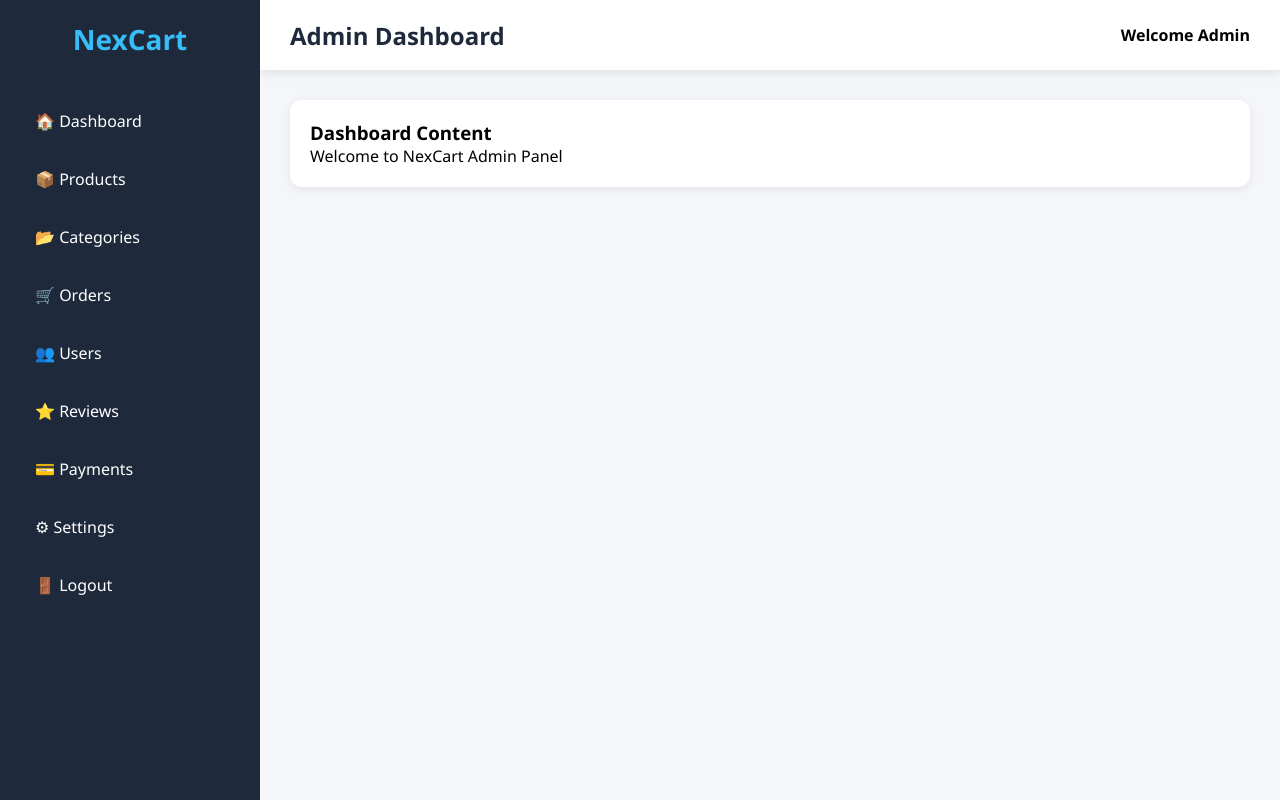
After one commit to paras01-patel/NexCart, a Django app: page /adminpanel/ in a window 1280 px wide. The commit adds this page. Run offline with Django 5.2, Linux system fonts and the light colour scheme.

Commit message:
admin dashboard

```diff
--- /dev/null
+++ b/app/templates/adminpanel.html
@@ -0,0 +1 @@
+{% extends "base2.html" %}
--- /dev/null
+++ b/app/templates/base2.html
@@ -0,0 +1,151 @@
+{% load static %}
+<!DOCTYPE html>
+<html lang="en">
+<head>
+    <meta charset="UTF-8">
+    <meta name="viewport" content="width=device-width, initial-scale=1.0">
+    <title>{% block title %}Admin Panel{% endblock %}</title>
+
+    <style>
+        *{
+            margin:0;
+            padding:0;
+            box-sizing:border-box;
+            font-family:'Segoe UI',sans-serif;
+        }
+
+        body{
+            display:flex;
+            min-height:100vh;
+            background:#f4f6f9;
+        }
+
+        /* Sidebar */
+
+        .sidebar{
+            width:260px;
+            background:#1e293b;
+            color:white;
+            position:fixed;
+            height:100vh;
+            padding:20px;
+        }
+
+        .logo{
+            text-align:center;
+            font-size:28px;
+            font-weight:bold;
+            margin-bottom:40px;
+            color:#38bdf8;
+        }
+
+        .sidebar ul{
+            list-style:none;
+        }
+
+        .sidebar ul li{
+            margin:12px 0;
+        }
+
+        .sidebar ul li a{
+            text-decoration:none;
+            color:white;
+            display:block;
+            padding:12px 15px;
+            border-radius:8px;
+            transition:.3s;
+        }
+
+        .sidebar ul li a:hover{
+            background:#334155;
+        }
+
+        /* Main Content */
+
+        .main-content{
+            margin-left:260px;
+            width:100%;
+        }
+
+        /* Navbar */
+
+        .navbar{
+            height:70px;
+            background:white;
+            display:flex;
+            justify-content:space-between;
+            align-items:center;
+            padding:0 30px;
+            box-shadow:0 2px 10px rgba(0,0,0,.1);
+        }
+
+        .navbar h2{
+            color:#1e293b;
+        }
+
+        .admin-info{
+            font-weight:600;
+        }
+
+        /* Content */
+
+        .content{
+            padding:30px;
+        }
+
+        .card{
+            background:white;
+            padding:20px;
+            border-radius:12px;
+            box-shadow:0 2px 10px rgba(0,0,0,.08);
+        }
+    </style>
+
+    {% block css %}{% endblock %}
+</head>
+<body>
+
+    <!-- Sidebar -->
+
+    <div class="sidebar">
+        <div class="logo">NexCart</div>
+
+        <ul>
+            <li><a href="">🏠 Dashboard</a></li>
+            <li><a href="">📦 Products</a></li>
+            <li><a href="">📂 Categories</a></li>
+            <li><a href="">🛒 Orders</a></li>
+            <li><a href="">👥 Users</a></li>
+            <li><a href="">⭐ Reviews</a></li>
+            <li><a href="">💳 Payments</a></li>
+            <li><a href="">⚙ Settings</a></li>
+            <li><a href="{% url 'logout' %}">🚪 Logout</a></li>
+        </ul>
+    </div>
+
+    <!-- Main Content -->
+
+    <div class="main-content">
+
+        <div class="navbar">
+            <h2>Admin Dashboard</h2>
+            <div class="admin-info">
+                Welcome Admin
+            </div>
+        </div>
+
+        <div class="content">
+            {% block content %}
+
+            <div class="card">
+                <h3>Dashboard Content</h3>
+                <p>Welcome to NexCart Admin Panel</p>
+            </div>
+
+            {% endblock %}
+        </div>
+
+    </div>
+
+</body>
+</html>
--- a/app/templates/login.html
+++ b/app/templates/login.html
@@ -224,8 +224,6 @@
         <!-- Right Side Login Form -->
 
         <div class="login-card">
-
-            <h2>Login</h2>
             <h2>Login</h2>
 
 {% if messages %}
@@ -243,7 +241,7 @@
                         <label>Username</label>
                         <input
                             type="text"
-                        username="username"
+                            name="username"
                             placeholder="Enter Username"
                             required
                         >
--- a/app/templates/signup.html
+++ b/app/templates/signup.html
@@ -226,7 +226,7 @@
                     <label>Password</label>
                     <input
                         type="password"
-                        name="password"
+                        name="password1"
                         placeholder="Create Password"
                         required>
                 </div>
@@ -235,7 +235,7 @@
                     <label>Confirm Password</label>
                     <input
                         type="password"
-                        name="confirm_password"
+                        name="password2"
                         placeholder="Confirm Password"
                         required>
                 </div>
--- a/app/views.py
+++ b/app/views.py
@@ -2,61 +2,89 @@ from django.shortcuts import render, redirect
 from django.contrib.auth.models import User
 from django.contrib import messages
 
+
+# SIGNUP
+
 def home(req):
-    return render(req, 'home.html')
+    return render(req,'home.html')
+
 
 def signup(req):
     if req.method == "POST":
-
         username = req.POST.get('username')
         email = req.POST.get('email')
-        password = req.POST.get('password')
-        confirm_password = req.POST.get('confirm_password')
+        password1 = req.POST.get('password1')
+        password2 = req.POST.get('password2')
 
-        if password != confirm_password:
+        # PASSWORD CHECK
+
+        if password1 != password2:
+
             messages.error(req, "Password does not match")
             return redirect('signup')
 
+        # USERNAME CHECK
+
+        if User.objects.filter(username=username).exists():
+
+            messages.error(req, "Username already exists")
+            return redirect('signup')
+
+        # EMAIL CHECK
+
         if User.objects.filter(email=email).exists():
+
             messages.error(req, "Email already exists")
             return redirect('signup')
 
-        if User.objects.filter(username=username).exists():
-            messages.error(req, "Username already exists")
-            return redirect('signup')
+        # CREATE USER
 
         user = User.objects.create_user(
             username=username,
             email=email,
-            password=password
+            password=password1
         )
 
         user.save()
 
         messages.success(req, "Signup Successfully")
+
         return redirect('login')
 
     return render(req, 'signup.html')
+
+
+# LOGIN PAGE
+
 def login(req):
-    if req.method == "POST":
+    if req.method=="POST":
+        username=req.POST.get('username')
+        password=req.POST.get('password')
 
-        username = req.POST.get('username')
-        password = req.POST.get('password')
+        if username == "admin" and password == "1234":
+            req.session['username'] = username
+            messages.success(req, "Login Successful")
+            return redirect('adminpanel')
 
         try:
-            user = User.objects.get(username=username)
-
+            user= User.objects.get(username=username)
             if user.check_password(password):
-                req.session['username'] = user.username
-                messages.success(req, "Successfully Login")
+                req.session['username']=user.username
+                messages.success(req,"successfully login ")
                 return redirect('home')
 
             else:
-                messages.error(req, "Wrong Password")
+                messages.error(req,"wrong password")
                 return redirect('login')
+        except:
+            messages.error(req,"user not found")
+            return redirect("login")
 
-        except User.DoesNotExist:
-            messages.error(req, "User Found")
-            return redirect('login')
+    return render(req, "login.html")
 
-    return render(req, 'login.html')
+def logout(req):
+    req.session.flush()
+    return redirect('login')
+
+def adminpanel(req):
+    return render(req,'adminpanel.html')
--- a/project/urls.py
+++ b/project/urls.py
@@ -6,6 +6,9 @@ urlpatterns = [
     path('admin/', admin.site.urls),
     path('', views.home, name='home'),
     path('login/',views.login,name='login'),
-    path('signup/',views.signup,name='signup')
+    path('signup/',views.signup,name='signup'),
+    path('logout/',views.logout,name='logout'),
+    path('adminpanel/',views.adminpanel,name='adminpanel')
+
 
 ]
```
Also changed, not shown: app/templates/base.html (+5 -2 lines), db.sqlite3. Lines whose indentation alone changed are shown as unchanged.
